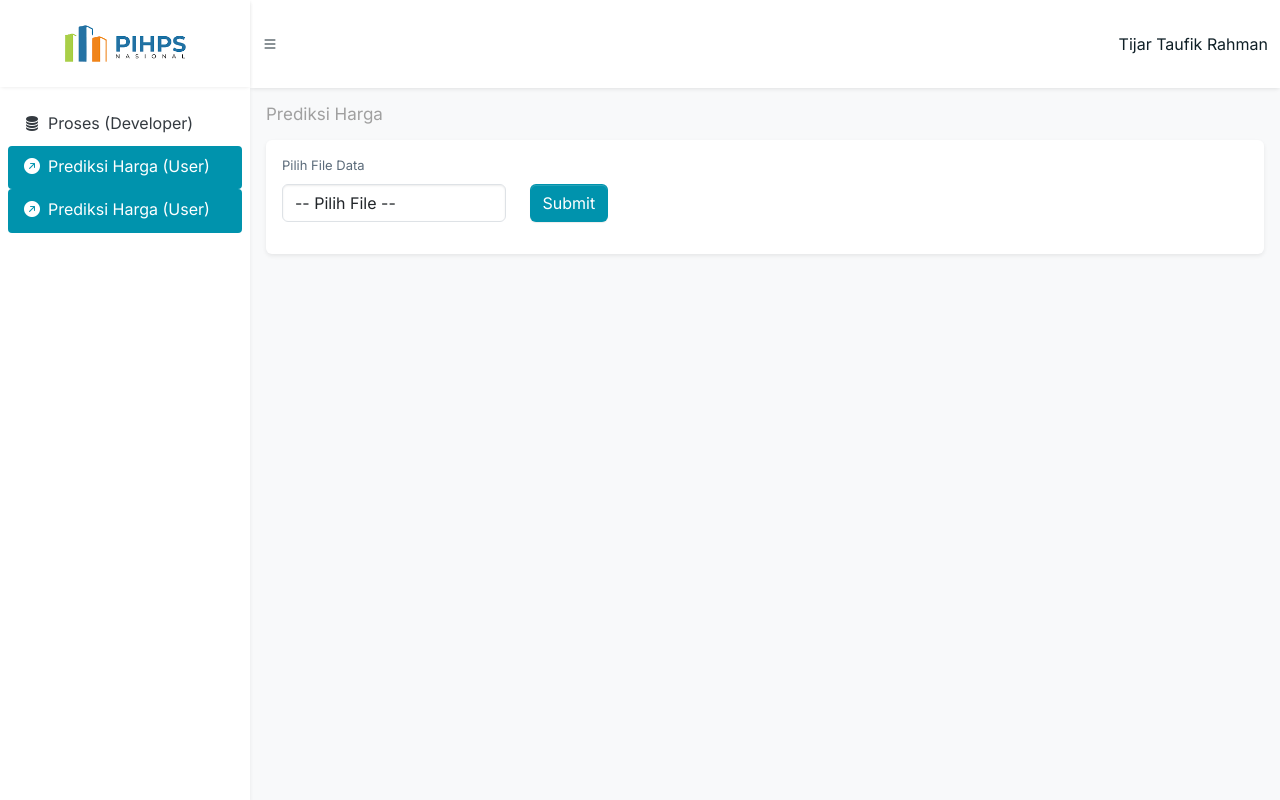
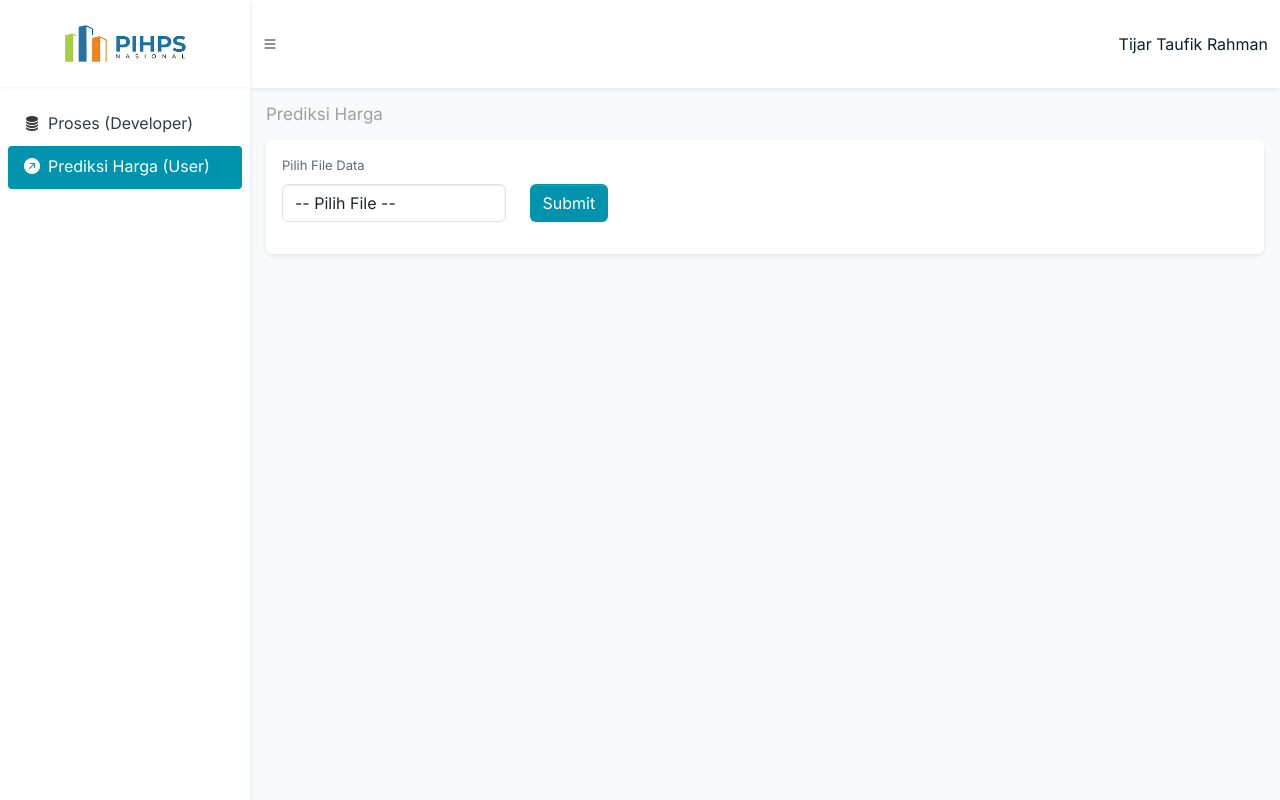
Before and after one commit to tijartaufikrahman/analisis-dan-prediksi-harga-pangan-cabe-rawit-merah-di-kota-bandung, a Flask app: page / in a window 1280 px wide. Run offline with Flask 3, Linux system fonts and the light colour scheme; some libraries are stand-ins or nearby versions.

Commit message:
first commit

```diff
--- a/templates/layout.html
+++ b/templates/layout.html
@@ -119,12 +119,6 @@
                     </a>
                 </li>
 
-                <li class="nav-item {{ 'ofactive' if path == '/' else '' }}">
-                    <a href="/" class="nav-link">
-                        <i class="bi bi-arrow-up-right-circle-fill"></i>
-                        <p>Prediksi Harga (User)</p>
-                    </a>
-                </li>
 
             </ul>
         </div>
```
